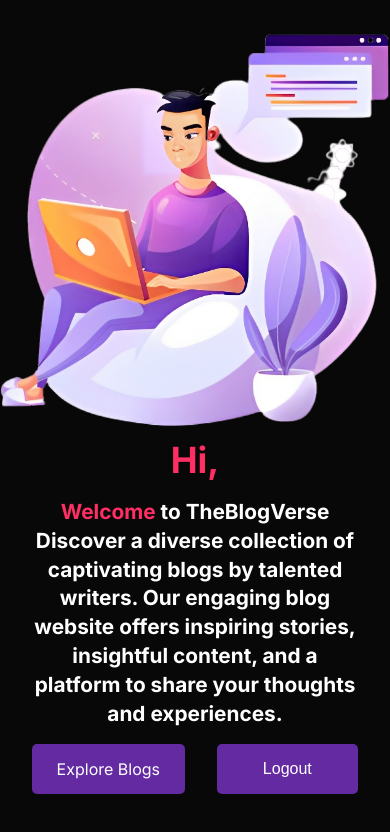
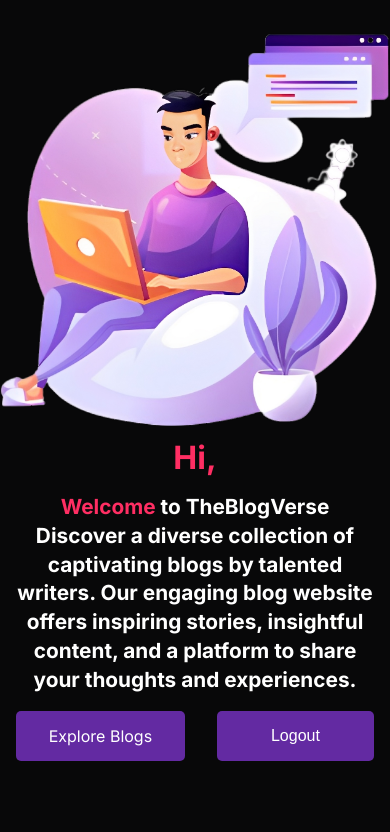
Before and after one commit to abhishekdasz/TheBlogVerse, a Next.js app: page / in a window 390 px wide. Shown: the top 832 px of the page. Built offline with nearby package versions, Linux system fonts and the light colour scheme; no server answers.

Commit message:
improved mobile responsiveness

```diff
--- a/src/app/globals.css
+++ b/src/app/globals.css
@@ -400,12 +400,12 @@
   }
 
   .left-h {
-    padding: 0 2rem;
+    padding: 0 1rem;
     text-align: center;
   }
 
   .left-h h1 {
-    font-size: 36px;
+    font-size: 32px;
   }
 
   .left-h h2 {
```
